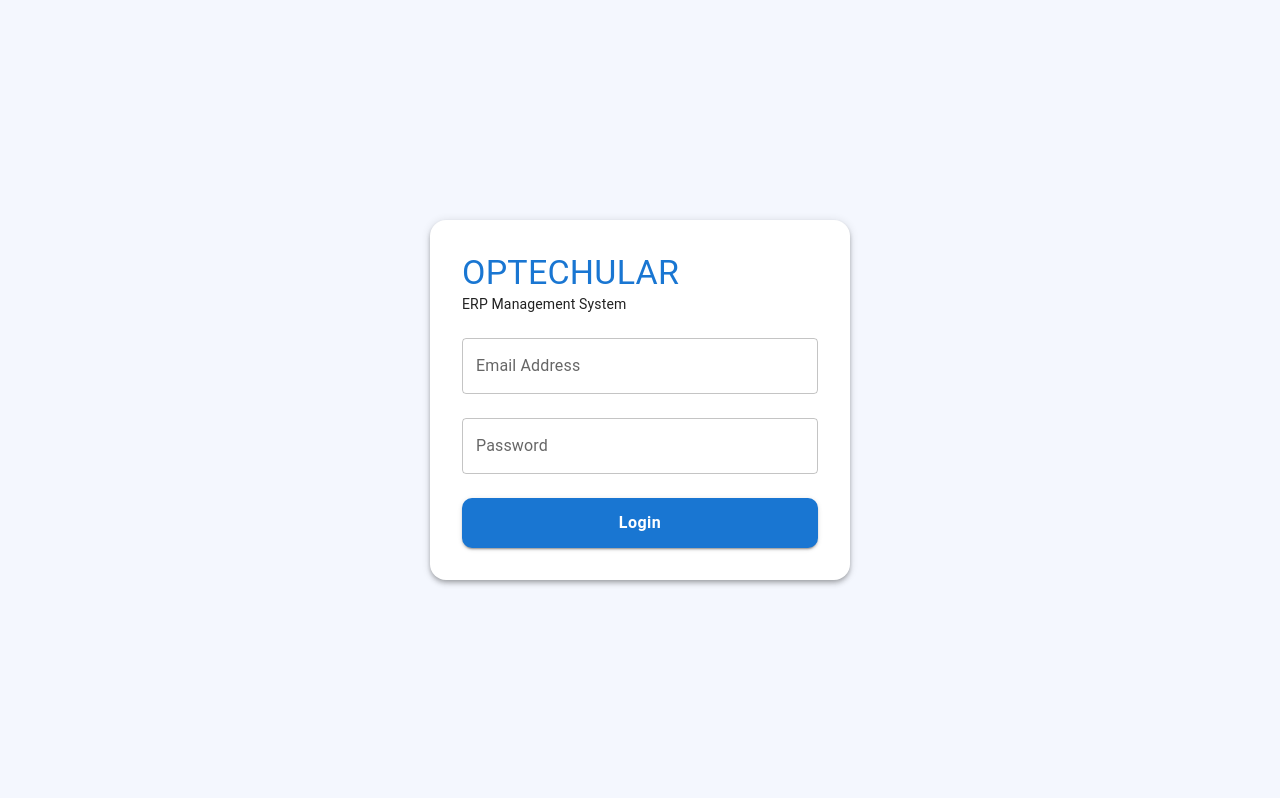
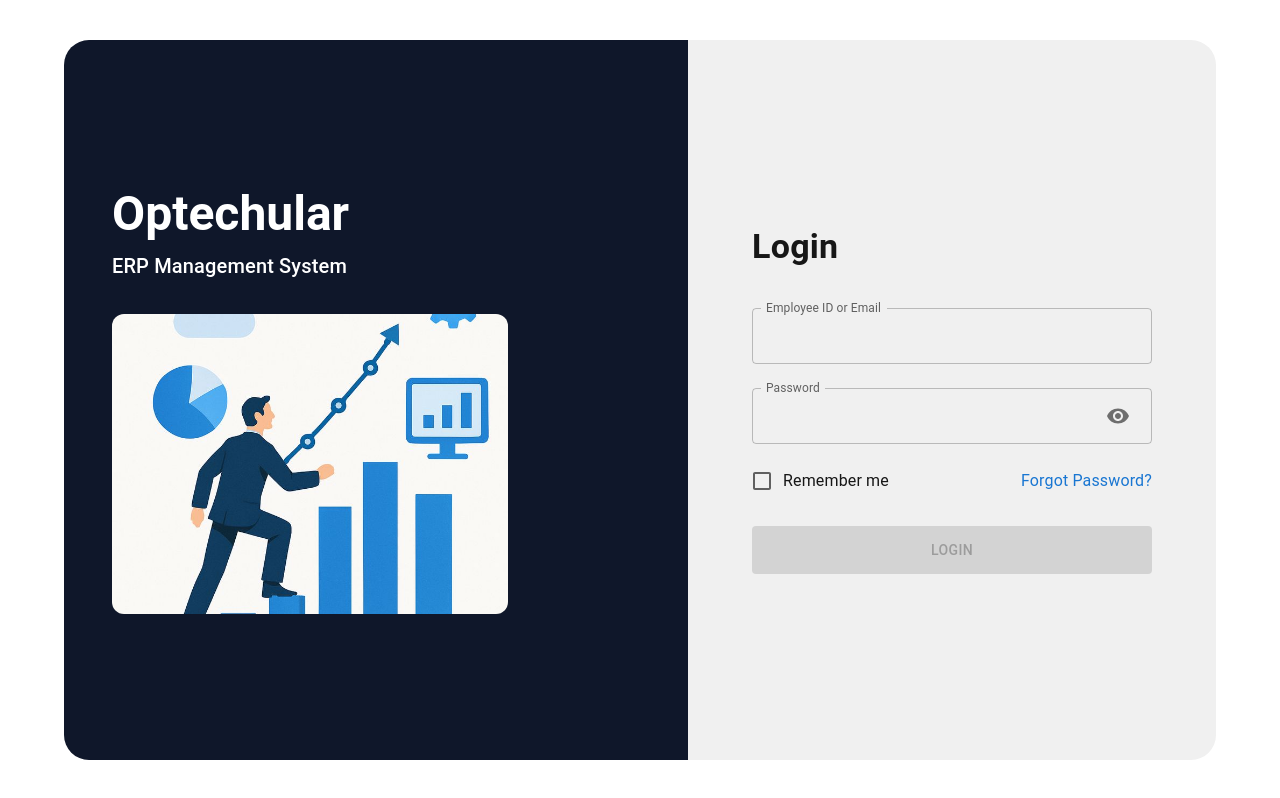
Before and after one commit to yashwinDigixito/Optechcular, a Next.js app: page / in a window 1280 px wide. Built offline with nearby package versions, Linux system fonts and the light colour scheme.

Commit message:
login-page

```diff
--- a/component/Login.tsx
+++ b/component/Login.tsx
@@ -1,84 +1,261 @@
-"use client";
+'use client';
 
-import {
-    Box,
-    Button,
-    Paper,
-    Stack,
-    TextField,
-    Typography,
-} from "@mui/material";
+import React, { useState } from 'react';
+import { Box, TextField, Button, Typography, Checkbox, FormControlLabel, InputAdornment, IconButton } from '@mui/material';
+import { Visibility, VisibilityOff } from '@mui/icons-material';
+import Image from 'next/image';
+import { useRouter } from 'next/navigation';
+import LoginImg from '@/public/login-img/login.jpg'
+import { Snackbar, Alert } from '@mui/material';
+import * as yup from 'yup';
+import { useFormik } from 'formik';
 
-export default function LoginPage() {
+
+const users = [
+  {
+    employeeId: 'EMP001',
+    email: 'mohammadazhan0099@gmail.com',
+    password: 'Password@123',
+  },
+  {
+    employeeId: 'EMP002',
+    email: 'yashwin@example.com',
+    password: 'Secure@456',
+  },
+];
+
+const LoginPage = () => {
+  const [showPassword, setShowPassword] = useState(false);
+  const [remember, setRemember] = useState(false);
+  const router = useRouter();
+  const [toast, setToast] = useState<{
+          open: boolean;
+          message: string;
+          severity: 'success' | 'error';
+        }>({
+          open: false,
+          message: '',
+          severity: 'success',
+        });
+
+
+
+const loginSchema = yup.object({
+  identifier: yup
+    .string()
+    .required('Required')
+    .test(
+      'is-email-or-empid',
+      'Enter valid Email or Employee ID',
+      (value) => {
+        if (!value) return false;
+
+        const isEmail = /^[^\s@]+@[^\s@]+\.[^\s@]+$/;
+        const isEmpId = /^EMP\d{3,}$/;
+
+        return isEmail.test(value) || isEmpId.test(value);
+      }
+    ),
+
+  password: yup
+    .string()
+    .required('Required')
+    .matches(
+      /^(?=.*[A-Z])(?=.*[a-z])(?=.*\d)(?=.*[@$!%*?&]).{8,}$/,
+      'Min 8 chars, upper, lower, number & special char'
+    ),
+});
+
+  const formik = useFormik({
+  initialValues: {
+    identifier: '',
+    password: '',
+  },
+  validationSchema: loginSchema,
+  onSubmit: (values) => {
+    const user = users.find(
+      (u) =>
+        (u.email === values.identifier ||
+          u.employeeId === values.identifier) &&
+        u.password === values.password
+    );
+
+    localStorage.setItem('isLoggedIn', 'true');
+
+    if (user) {
+      setToast({
+        open: true,
+        message: 'Login successful',
+        severity: 'success',
+      });
+
+      setTimeout(() => {
+        router.replace('/dashboard');
+      }, 1000);
+    } else {
+      setToast({
+        open: true,
+        message: 'Invalid credentials',
+        severity: 'error',
+      });
+    }
+  },
+});
+
   return (
-    <Box
-      sx={{
-        minHeight: "100vh",
-        display: "flex",
-        alignItems: "center",
-        justifyContent: "center",
-        bgcolor: "#f4f7fe",
-        p: 2,
-      }}
-    >
-      <Paper
-        elevation={4}
+          <Box sx={{ display: 'flex', height: '100vh', justifyContent: "center", alignItems: "center" }}>
+              <Box sx={{display: "flex", bgcolor: "#f0f0f0", borderRadius: "25px", overflow: "hidden", width: "90vw", height: "90vh"}}>
+            {/* LEFT SIDE */}
+                  <Box
         sx={{
-          width: "100%",
-          maxWidth: "420px",
-          p: 4,
-          borderRadius: "16px",
+          flex: 1,
+          bgcolor: '#0f172a',
+          color: '#fff',
+          p: 6,
+          display: 'flex',
+          flexDirection: 'column',
+          justifyContent: 'center',
+          alignItems: 'flex-start',
         }}
       >
-        <Stack spacing={3}>
-          <Box textAlign="center">
-            <Typography
-              variant="h4"
-              fontWeight={700}
-              color="primary"
-            >
-              OPTECHULAR
-            </Typography>
+        <Typography
+          variant="h3"
+          sx={{ fontWeight: 'bold' }}
+        >
+          Optechular
+        </Typography>
 
-            <Typography
-              variant="body2"
-              color="text.secondary"
-              mt={1}
-            >
-              ERP Management System
-            </Typography>
-          </Box>
+        <Typography variant="h6" sx={{ mt: 1 }}>
+          ERP Management System
+        </Typography>
 
+        <Box
+          sx={{
+            mt: 4,
+            width: '75%',
+            maxHeight: 300,
+            borderRadius: 3,
+            overflow: 'hidden',
+          }}
+        >
+          <Image
+            src={LoginImg}
+            alt="ERP"
+            style={{
+              width: '100%',
+              height: '100%',
+              objectFit: 'cover',
+            }}
+          />
+        </Box>
+      </Box>
+
+      <Box sx={{ my: 2, borderBottom: '1px solid #e0e0e0' }} />
+
+      {/* RIGHT SIDE */}
+      <Box sx={{ flex: 1, display: 'flex', alignItems: 'center', justifyContent: 'center' }}>
+        <Box sx={{ width: '80%', maxWidth: 400 }}>
+          <Typography
+                variant="h4"
+                sx={{
+                    fontWeight: "bold",
+                    marginBottom: "24px"
+                    }}
+           >Login
+           </Typography>
+          <form onSubmit={formik.handleSubmit}>
           <TextField
             fullWidth
-            label="Email Address"
-            type="email"
-            placeholder="Enter your email"
+            label="Employee ID or Email"
+            margin="normal"
+            name="identifier"
+            value={formik.values.identifier}
+            onChange={formik.handleChange}
+            onBlur={formik.handleBlur}
+            error={formik.touched.identifier && !!formik.errors.identifier}
+            helperText={formik.touched.identifier && formik.errors.identifier}
+            slotProps={{
+              inputLabel: {
+                shrink: true,
+              },
+            }}
           />
 
           <TextField
             fullWidth
             label="Password"
-            type="password"
-            placeholder="Enter your password"
+            type={showPassword ? 'text' : 'password'}
+            margin="normal"
+            name="password"
+            value={formik.values.password}
+            onChange={formik.handleChange}
+            onBlur={formik.handleBlur}
+            error={formik.touched.password && !!formik.errors.password}
+            helperText={formik.touched.password && formik.errors.password}
+            sx={{
+              '& input::-ms-reveal': {
+                display: 'none',
+              },
+              '& input::-ms-clear': {
+                display: 'none',
+              },
+            }}
+            slotProps={{
+             inputLabel: {
+               shrink: true,
+             },
+             input: {
+               endAdornment: (
+                 <InputAdornment position="end">
+                   <IconButton onClick={() => setShowPassword(!showPassword)}>
+                     {showPassword ? <VisibilityOff /> : <Visibility />}
+                   </IconButton>
+                 </InputAdornment>
+               ),
+              },
+             }}
           />
 
+          <Box sx={{ display: 'flex', justifyContent: 'space-between', alignItems: 'center', mt: 1 }}>
+            <FormControlLabel
+              control={<Checkbox checked={remember} onChange={(e) => setRemember(e.target.checked)} />}
+              label="Remember me"
+            />
+            <Typography sx={{ cursor: 'pointer', color: 'primary.main' }}>
+              Forgot Password?
+            </Typography>
+          </Box>
+
           <Button
+            type='submit'
             fullWidth
             variant="contained"
-            size="large"
-            sx={{
-              height: "50px",
-              borderRadius: "10px",
-              textTransform: "none",
-              fontSize: "16px",
-              fontWeight: 600,
-            }}
+            sx={{ mt: 3, py: 1.5 }}
+            disabled={!formik.values.identifier || !formik.values.password}
           >
             Login
           </Button>
-        </Stack>
-      </Paper>
+          </form>
+        </Box>
+      </Box>
+      </Box>
+      <Snackbar
+        open={toast.open}
+        autoHideDuration={3000}
+        onClose={() => setToast({ ...toast, open: false })}
+        anchorOrigin={{ vertical: 'top', horizontal: 'right' }}
+      >
+        <Alert
+          onClose={() => setToast({ ...toast, open: false })}
+          severity={toast.severity}
+          variant="filled"
+          sx={{ width: '100%' }}
+        >
+          {toast.message}
+        </Alert>
+      </Snackbar>
     </Box>
   );
-}
+};
+
+export default LoginPage;
--- a/package.json
+++ b/package.json
@@ -15,6 +15,7 @@
     "@mui/material": "^9.0.1",
     "axios": "^1.16.0",
     "dayjs": "^1.11.20",
+    "formik": "^2.4.9",
     "framer-motion": "^12.38.0",
     "next": "16.2.5",
     "react": "19.2.4",
@@ -23,6 +24,7 @@
     "react-hot-toast": "^2.6.0",
     "react-icons": "^5.6.0",
     "recharts": "^3.8.1",
+    "yup": "^1.7.1",
     "zod": "^4.4.3",
     "zustand": "^5.0.13"
   },
```
Also changed, not shown: public/login-img/login.jpg (added), 1 other file (tests, documents, lock files or other folders).
